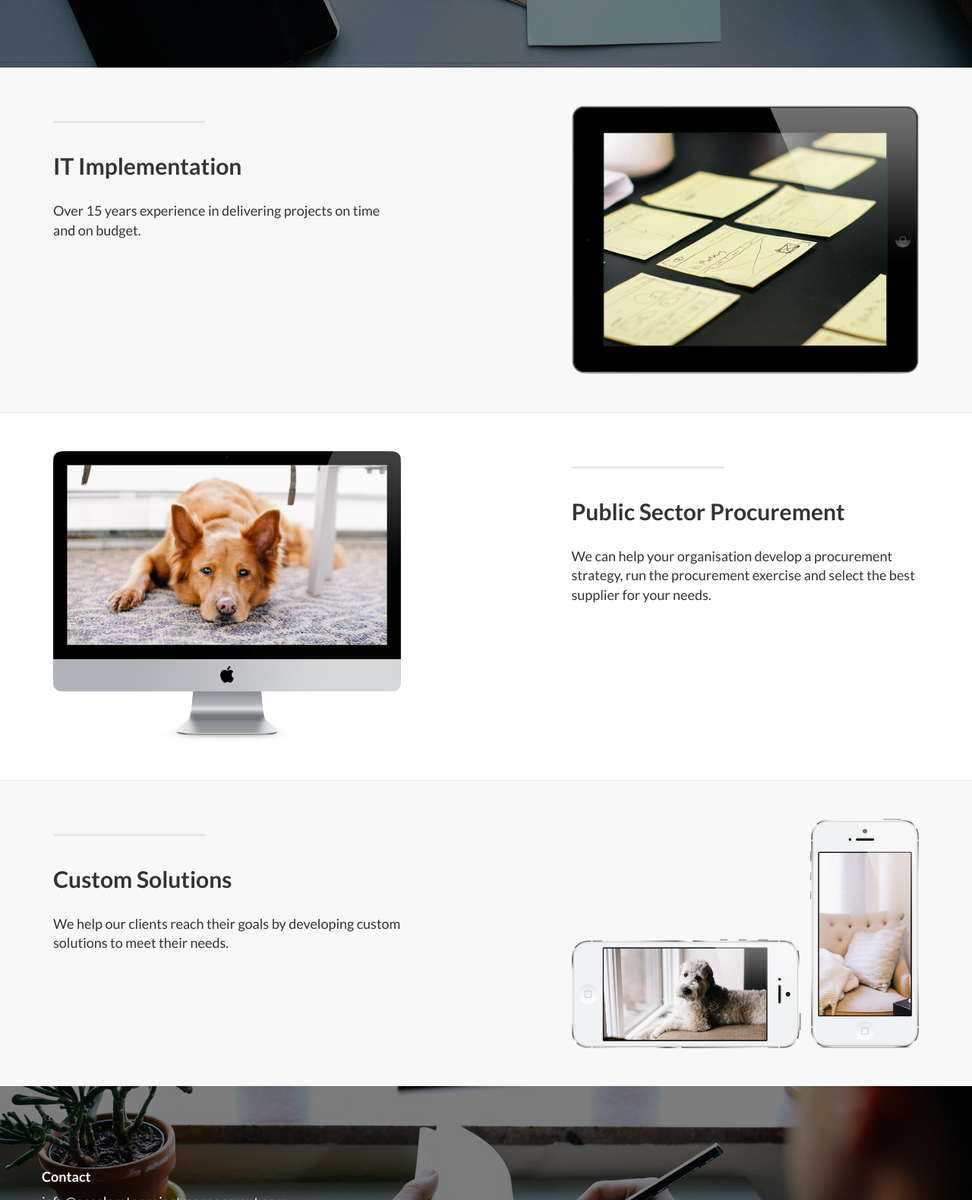
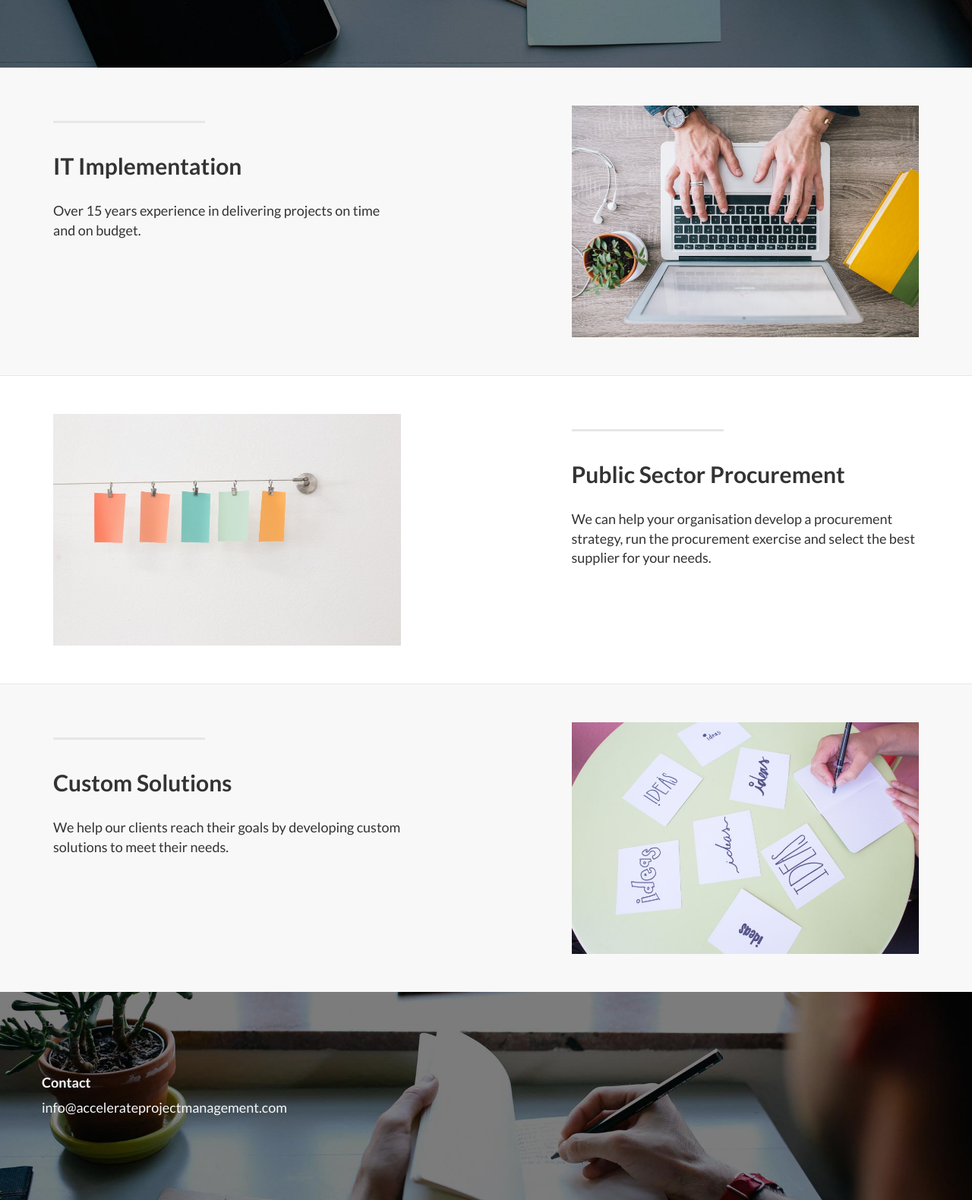
Before and after one commit to acceleratepm/acceleratepm.github.io, a plain HTML site: page index.html in a window 1280 px wide. Shown: the part 600-2180 px from the top of the page at 76% size. Drawn offline with Linux system fonts and the light colour scheme.

Commit message:
SEO changes and new images

```diff
--- a/index.html
+++ b/index.html
@@ -6,8 +6,8 @@
     <meta charset="utf-8">
     <meta http-equiv="X-UA-Compatible" content="IE=edge">
     <meta name="viewport" content="width=device-width, initial-scale=1">
-    <meta name="description" content="">
-    <meta name="author" content="">
+    <meta name="description" content="Project Management consultancy based in Belfast">
+    <meta name="author" content="Accelerate Project Management">
 
     <title>Accelerate Project Management</title>
 
@@ -99,7 +99,7 @@
                     <p class="lead">Over 15 years experience in delivering projects on time and on budget.</p>
                 </div>
                 <div class="col-lg-5 col-lg-offset-2 col-sm-6">
-                    <img class="img-responsive" src="img/ipad.png" alt="">
+                    <img class="img-responsive" src="img/keyboard-typing.jpg" alt="">
                 </div>
             </div>
 
@@ -121,7 +121,7 @@
                     <p class="lead">We can help your organisation develop a procurement strategy, run the procurement exercise and select the best supplier for your needs.</p>
                 </div>
                 <div class="col-lg-5 col-sm-pull-6  col-sm-6">
-                    <img class="img-responsive" src="img/dog.png" alt="">
+                    <img class="img-responsive" src="img/notes-on-line.jpg" alt="">
                 </div>
             </div>
 
@@ -143,7 +143,7 @@
                     <p class="lead">We help our clients reach their goals by developing custom solutions to meet their needs.</p>
                 </div>
                 <div class="col-lg-5 col-lg-offset-2 col-sm-6">
-                    <img class="img-responsive" src="img/phones.png" alt="">
+                    <img class="img-responsive" src="img/ideas.jpg" alt="">
                 </div>
             </div>
 
```
Also changed, not shown: img/ideas.jpg (added), img/keyboard-typing.jpg (added), img/notes-on-line.jpg (added).
